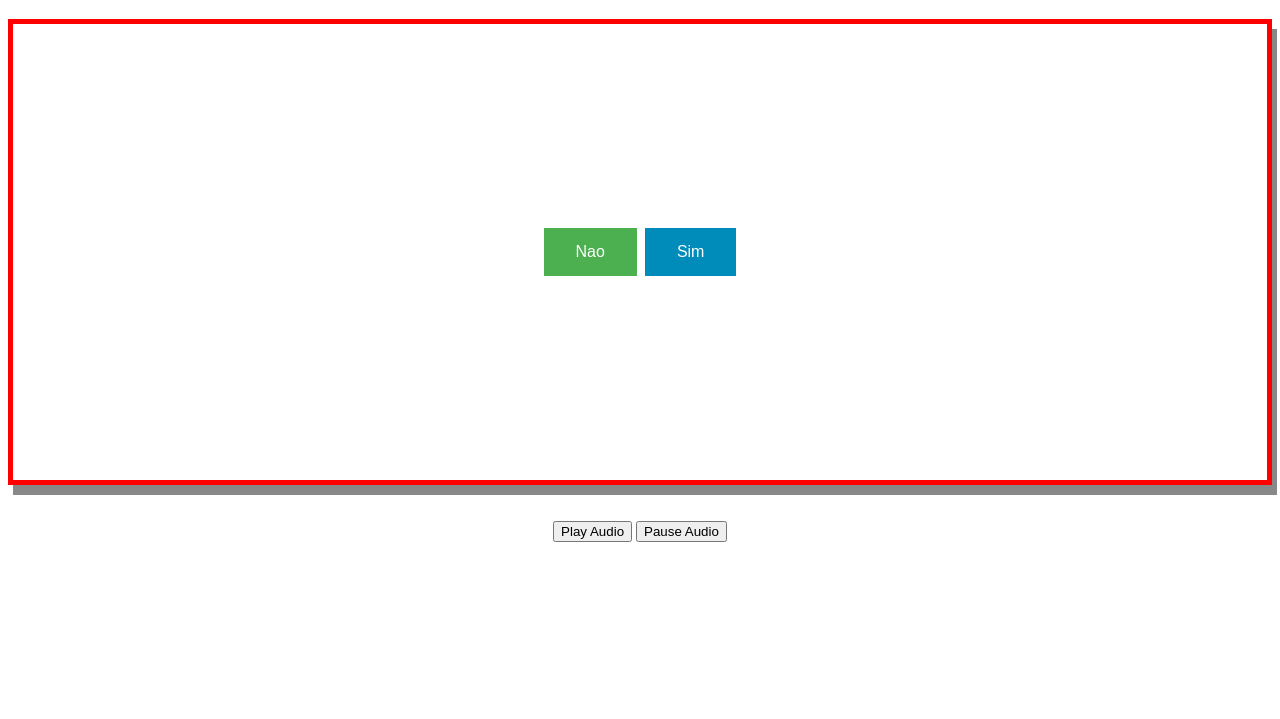
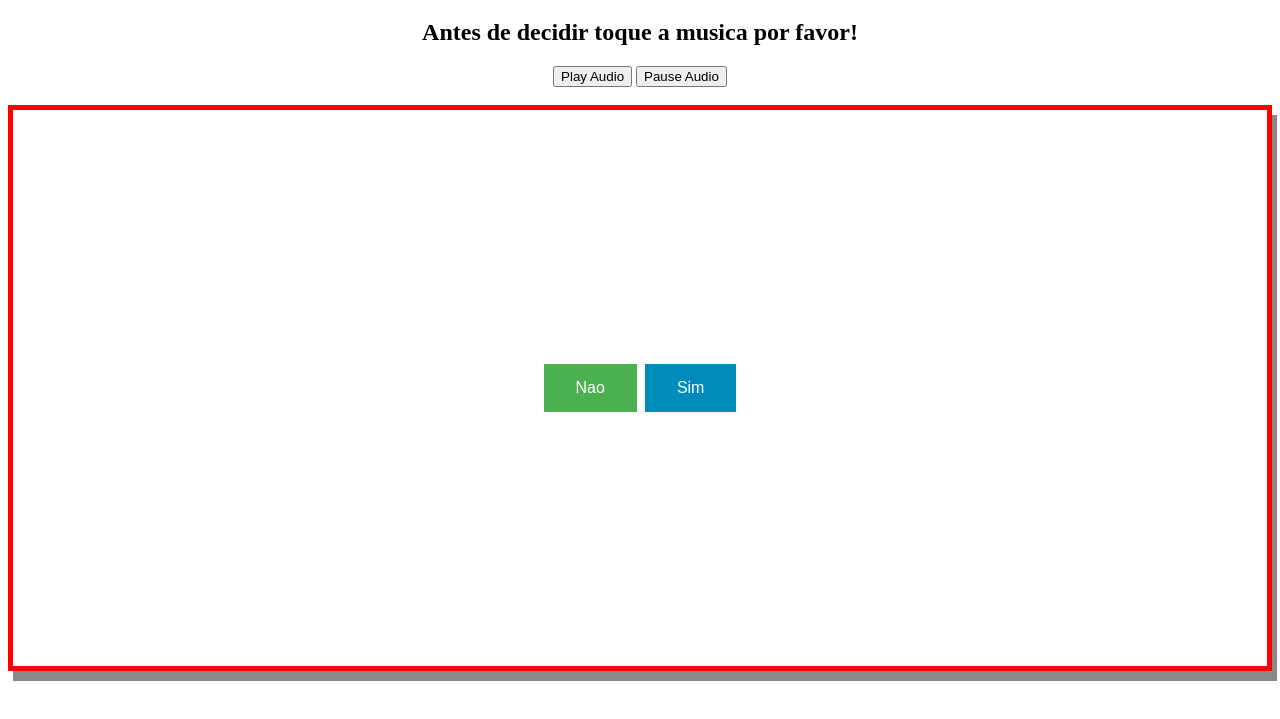
Before and after one commit to jhonathancs/Pedido-Irrecusavel, a plain HTML site: page index.html in a window 1280 px wide. Shown: the part 61-780 px from the top of the page. Drawn offline with Linux system fonts and the light colour scheme.

Commit message:
melhorando projeto

```diff
--- a/index.html
+++ b/index.html
@@ -9,6 +9,12 @@
 </head>
 <body>
     <h1>Voce aceita namorar comigo ?</h1>
+    <h2 style="text-align: center;">Antes de decidir toque a musica por favor!</h2>
+    <div style="text-align: center;">
+    <button class="button3" onclick="playAudio()" type="button">Play Audio</button>
+    <button onclick="pauseAudio()" type="button">Pause Audio</button>
+    <br>
+    <br>
     <div id="box">
     <button id="botao" class="button button1">Nao</button>
     <button class="button button2">Sim</button>
@@ -20,10 +26,7 @@
         Your browser does not support the audio element.
       </audio>
     </div>
-    <br><br>
-    <div style="text-align: center;">
-    <button class="button3" onclick="playAudio()" type="button">Play Audio</button>
-    <button onclick="pauseAudio()" type="button">Pause Audio</button>
+
     </div id="Play">
     <script src="script.js"></script>
 </body>
--- a/style.css
+++ b/style.css
@@ -17,7 +17,7 @@ h1 {
 
 #box {
     border: 1px solid;
-    padding: 200px;
+    padding: 250px;
     box-shadow: 5px 10px #888888;
     border: 5px solid red;
     text-align: center;
```
